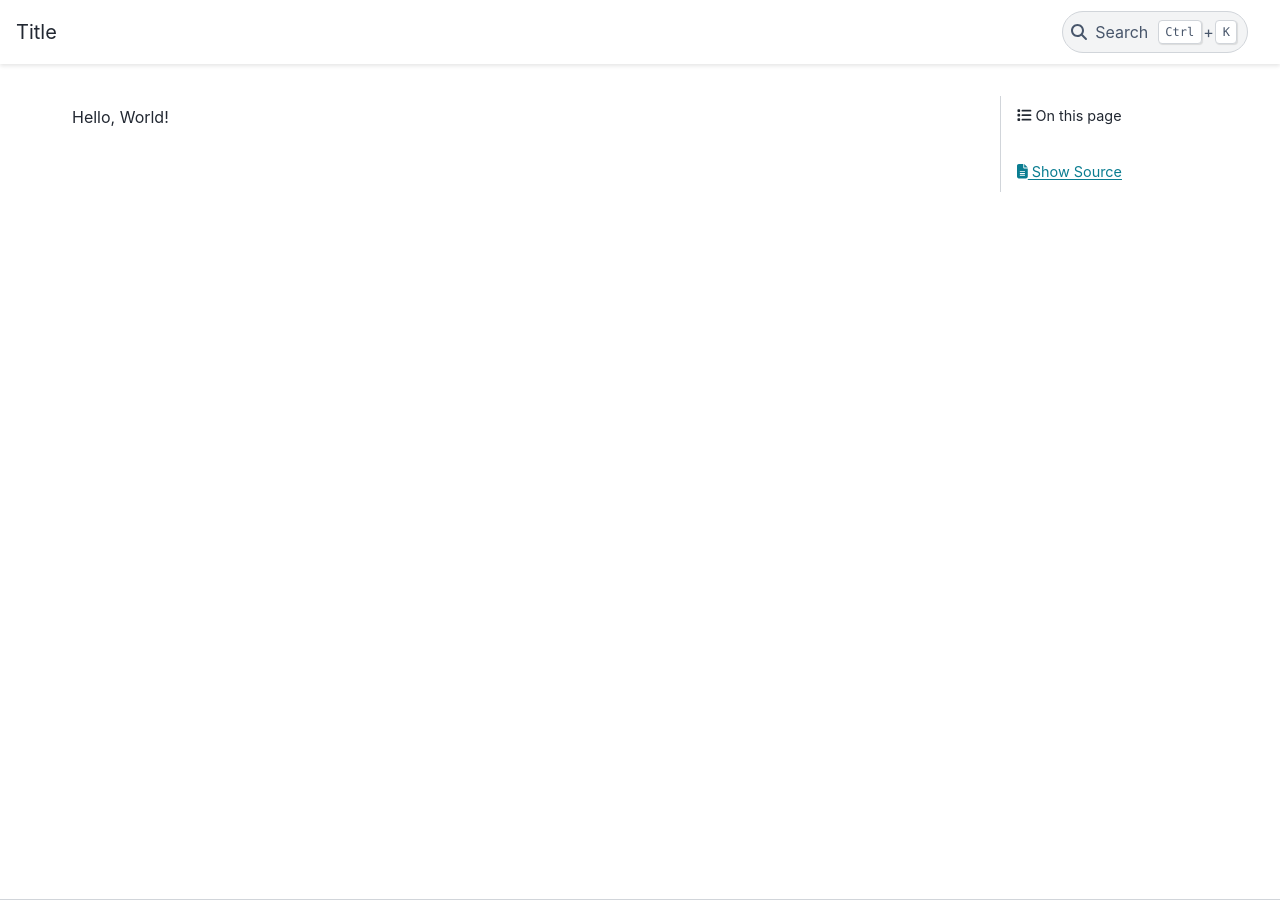
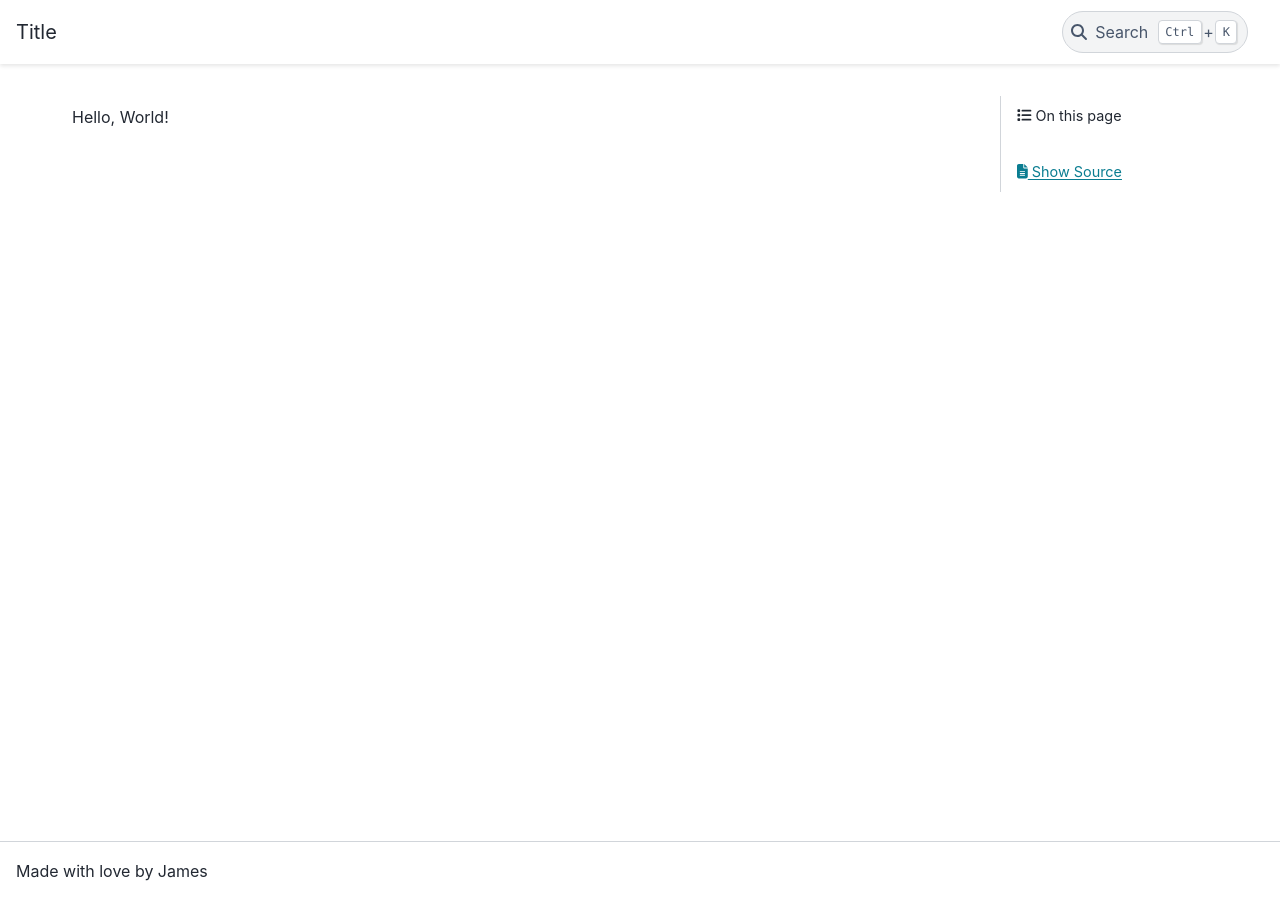
Before and after one commit to HammyPig/website-template, a Sphinx documentation site: the page built from source/index.md, in a window 1280 px wide. Built offline with Sphinx 7.4.7 and the PyData theme 0.15.4, drawn with Linux system fonts in a browser that asks for light colours.

Commit message:
feat: add custom footer text

```diff
--- /dev/null
+++ b/source/_templates/footer-text.html
@@ -0,0 +1,3 @@
+<p>
+    {{ footer_text }}
+</p>
--- a/source/conf.py
+++ b/source/conf.py
@@ -24,7 +24,11 @@ html_theme_options = {
         }
     ],
 
-    "footer_start": [],
+    "footer_start": ["footer-text"],
     "footer_center": [],
     "footer_end": [],
 }
+
+html_context = {
+   "footer_text": "Made with love by James"
+}
```
